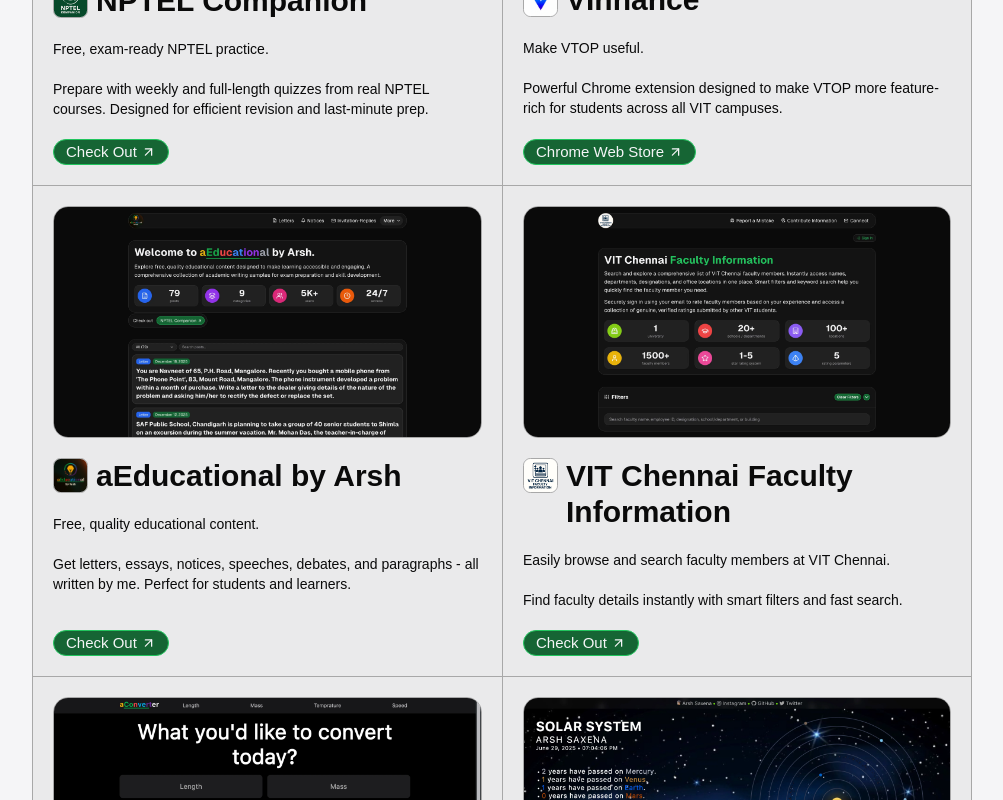
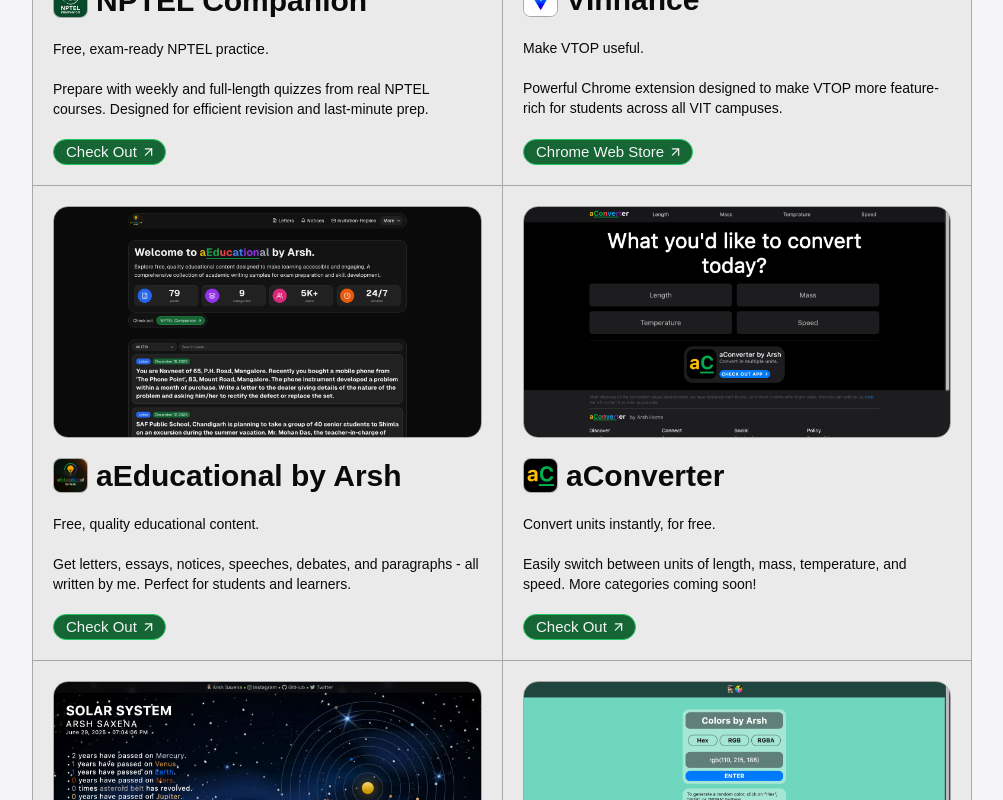
Before and after one commit to arshsaxena/arshsaxenadotin, a Next.js app: page /made-by-arsh in a window 1280 px wide. Shown: the part 480-1280 px from the top of the page, without its empty margins (138-1141 px from the left). Built offline with nearby package versions, Linux system fonts and the light colour scheme.

Commit message:
Disable vitcfacultyinfo and adjust project layout

```diff
--- a/src/components/Home/MadeByArshSection.jsx
+++ b/src/components/Home/MadeByArshSection.jsx
@@ -42,13 +42,13 @@
 			containerCss:
 				'py-5 border-b-[1px] border-b-[var(--border-default)]',
 		},
-		{
-			...webProjectsBase.vitcfacultyinfo,
-			buttonLabel: 'Check Out',
-			buttonIcon: 'ArrowUpRight',
-			containerCss:
-				'py-5 border-b-[1px] border-b-[var(--border-default)]',
-		},
+		// {
+		// 	...webProjectsBase.vitcfacultyinfo,
+		// 	buttonLabel: 'Check Out',
+		// 	buttonIcon: 'ArrowUpRight',
+		// 	containerCss:
+		// 		'py-5 border-b-[1px] border-b-[var(--border-default)]',
+		// },
 		{
 			...webProjectsBase.aconverter,
 			buttonLabel: 'Check Out',
--- a/src/components/Layout/Footer/Footer.js
+++ b/src/components/Layout/Footer/Footer.js
@@ -23,7 +23,7 @@
 		webProjectsBase.nptelcompanion,
 		webProjectsBase.vinhance,
 		webProjectsBase.aeducational,
-		webProjectsBase.vitcfacultyinfo,
+		// webProjectsBase.vitcfacultyinfo,
 		{
 			href: '/made-by-arsh',
 			label: 'See More',
--- a/src/components/MadeByArsh/WebProjectsSection.jsx
+++ b/src/components/MadeByArsh/WebProjectsSection.jsx
@@ -24,34 +24,38 @@
 		...webProjectsBase.aeducational,
 		css: 'border-[1px] border-[var(--border-default)] border-b-0 md:border-r-0',
 	},
-	{
-		...webProjectsBase.vitcfacultyinfo,
+	// {
+	// 	...webProjectsBase.vitcfacultyinfo,
+	// 	css: 'border-[1px] border-[var(--border-default)] border-b-0',
+	// },
+    {
+		...webProjectsBase.aconverter,
 		css: 'border-[1px] border-[var(--border-default)] border-b-0',
 	},
 	{
-		...webProjectsBase.aconverter,
+		...webProjectsBase.solarsystem,
 		css: 'border-[1px] border-[var(--border-default)] border-b-0 md:border-r-0',
 	},
 	{
-		...webProjectsBase.solarsystem,
+		...webProjectsBase.colors,
 		css: 'border-[1px] border-[var(--border-default)] border-b-0',
 	},
 	{
-		...webProjectsBase.colors,
-		css: 'border-[1px] border-[var(--border-default)] border-b-0 md:border-r-0',
-	},
-	{
 		...webProjectsBase.qr,
-		css: 'border-[1px] border-[var(--border-default)] border-b-0',
+		css: 'border-[1px] border-[var(--border-default)] border-b-0 md:border-b-[1px]  md:border-r-0',
 	},
 	{
 		...webProjectsBase.weather,
-		css: 'border-[1px] border-[var(--border-default)] md:border-r-0',
-	},
-	{
-		...webProjectsBase.blank,
 		css: 'border-[1px] border-[var(--border-default)]',
 	},
+	// {
+	// 	...webProjectsBase.blank,
+	// 	css: 'border-[1px] border-[var(--border-default)] border-b-0 md:border-r-0',
+	// },
+	// {
+	// 	...webProjectsBase.blank,
+	// 	css: 'border-[1px] border-[var(--border-default)]',
+	// },
 ];
 
 export const BentoGrid = ({ children }) => {
@@ -189,7 +193,7 @@
 					<Link
 						href={href}
 						target="_blank"
-						className="flex items-center rounded-full border-[1px] border-[var(--accent)] bg-[var(--main)] px-3 text-center text-[#f5f5f7] hover:bg-[var(--accent)]"
+						className="flex items-center rounded-full border-[1px] border-[var(--accent)] bg-[var(--main)] px-3 pr-[9px] text-center text-[#f5f5f7] hover:bg-[var(--accent)]"
 					>
 						<span className="text-sm md:text-[15px]">
 							{ctaLabel}
--- a/src/data/webProjectsBase.js
+++ b/src/data/webProjectsBase.js
@@ -54,16 +54,16 @@
 		img: '/made-by-arsh/web-projects/imgs/aeducational-desktop.webp',
 		target: '_blank',
 	},
-	vitcfacultyinfo: {
-		label: 'VIT Chennai Faculty Information',
-		tagLine: 'Quickly search and filter VIT Chennai faculties.',
-		desc1: 'Easily browse and search faculty members at VIT Chennai.',
-		desc2: 'Find faculty details instantly with smart filters and fast search.',
-		href: 'https://vitcfacultyinfo.arshsaxena.in/',
-		icon: '/made-by-arsh/web-projects/icons/vitcfacultyinfo-icon.webp',
-		img: '/made-by-arsh/web-projects/imgs/vitcfacultyinfo.webp',
-		target: '_blank',
-	},
+	// vitcfacultyinfo: {
+	// 	label: 'VIT Chennai Faculty Information',
+	// 	tagLine: 'Quickly search and filter VIT Chennai faculties.',
+	// 	desc1: 'Easily browse and search faculty members at VIT Chennai.',
+	// 	desc2: 'Find faculty details instantly with smart filters and fast search.',
+	// 	href: 'https://vitcfacultyinfo.arshsaxena.in/',
+	// 	icon: '/made-by-arsh/web-projects/icons/vitcfacultyinfo-icon.webp',
+	// 	img: '/made-by-arsh/web-projects/imgs/vitcfacultyinfo.webp',
+	// 	target: '_blank',
+	// },
 	aconverter: {
 		label: 'aConverter',
 		tagLine: 'Convert in multiple units.',
```
